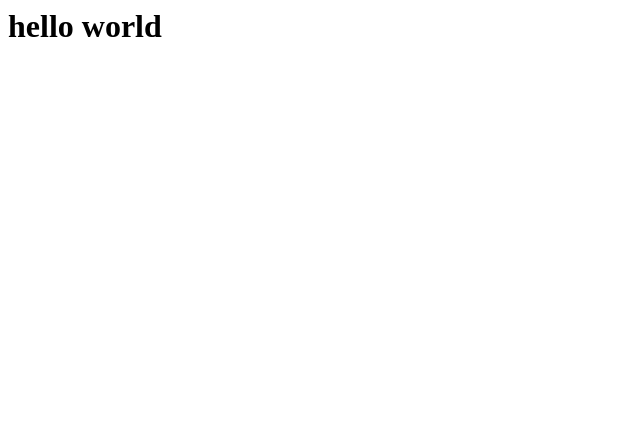
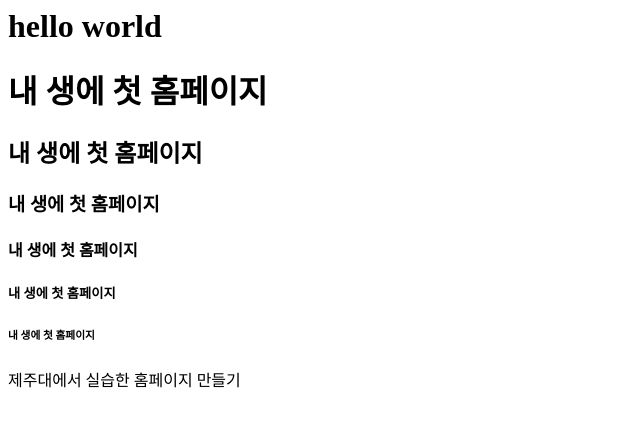
Before and after one commit to eunsudung2/love, a plain HTML site: page index.html in a window 1280 px wide. Shown: the whole page, without its empty margins (0-640 px from the left). Drawn offline with Linux system fonts and the light colour scheme.

Commit message:
Update index.html

```diff
--- a/index.html
+++ b/index.html
@@ -1 +1,9 @@
 <h1>hello world</h1>
+
+<h1>내 생에 첫 홈페이지</h1>
+<h2>내 생에 첫 홈페이지</h2>
+<h3>내 생에 첫 홈페이지</h3>
+<h4>내 생에 첫 홈페이지</h4>
+<h5>내 생에 첫 홈페이지</h5>
+<h6>내 생에 첫 홈페이지</h6>
+<p>제주대에서 실습한 홈페이지 만들기</p>
```
